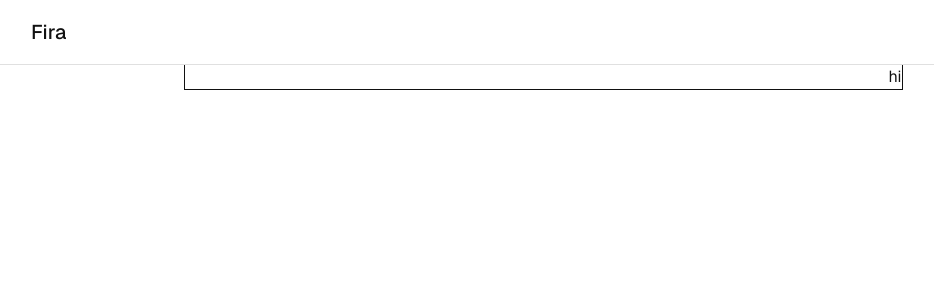
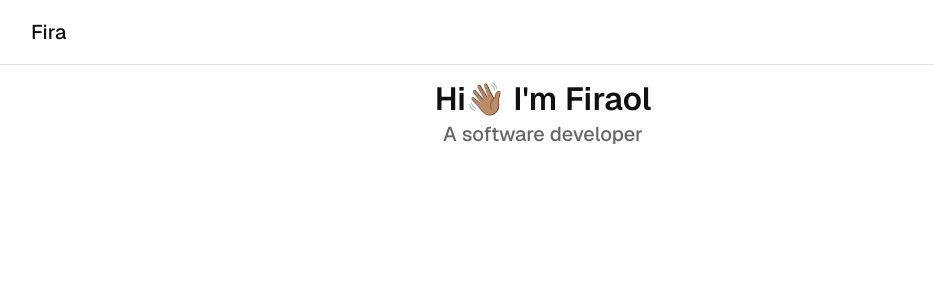
Before and after one commit to fira-pro/portfolio, a React (Vite) app: page / in a window 1280 px wide. Shown: the top 300 px of the page, without its empty margins (97-1031 px from the left). Built offline with nearby package versions, Linux system fonts and the light colour scheme; some icons are missing.

Commit message:
create IntroHeader and add it to ChatWindow

```diff
--- a/src/components/chat/ChatWindow.jsx
+++ b/src/components/chat/ChatWindow.jsx
@@ -1,18 +1,18 @@
 import Box from "@mui/material/Box";
+import IntroHeader from "./IntroHeader";
 export default function ChatWindow() {
   return (
     <Box
       maxWidth="sm"
       sx={{
-        border: 1,
         display: "flex",
         flexDirection: "column",
         justifyContent: "start",
-        alignItems: "flex-end",
-        // padding: 2,
+        alignItems: "center",
+        py: 2,
       }}
     >
-      hi
+      <IntroHeader />
     </Box>
   );
 }
--- /dev/null
+++ b/src/components/chat/IntroHeader.jsx
@@ -0,0 +1,19 @@
+import Box from "@mui/material/Box";
+import Typography from "@mui/material/Typography";
+export default function IntroHeader() {
+  return (
+    <Box
+      sx={{
+        display: "flex",
+        justifyContent: "center",
+        alignItems: "center",
+        flexDirection: "column",
+      }}
+    >
+      <Typography variant="h2">Hi👋🏽 I'm Firaol</Typography>
+      <Typography variant="h6" color="textSecondary">
+        A software developer
+      </Typography>
+    </Box>
+  );
+}
```
